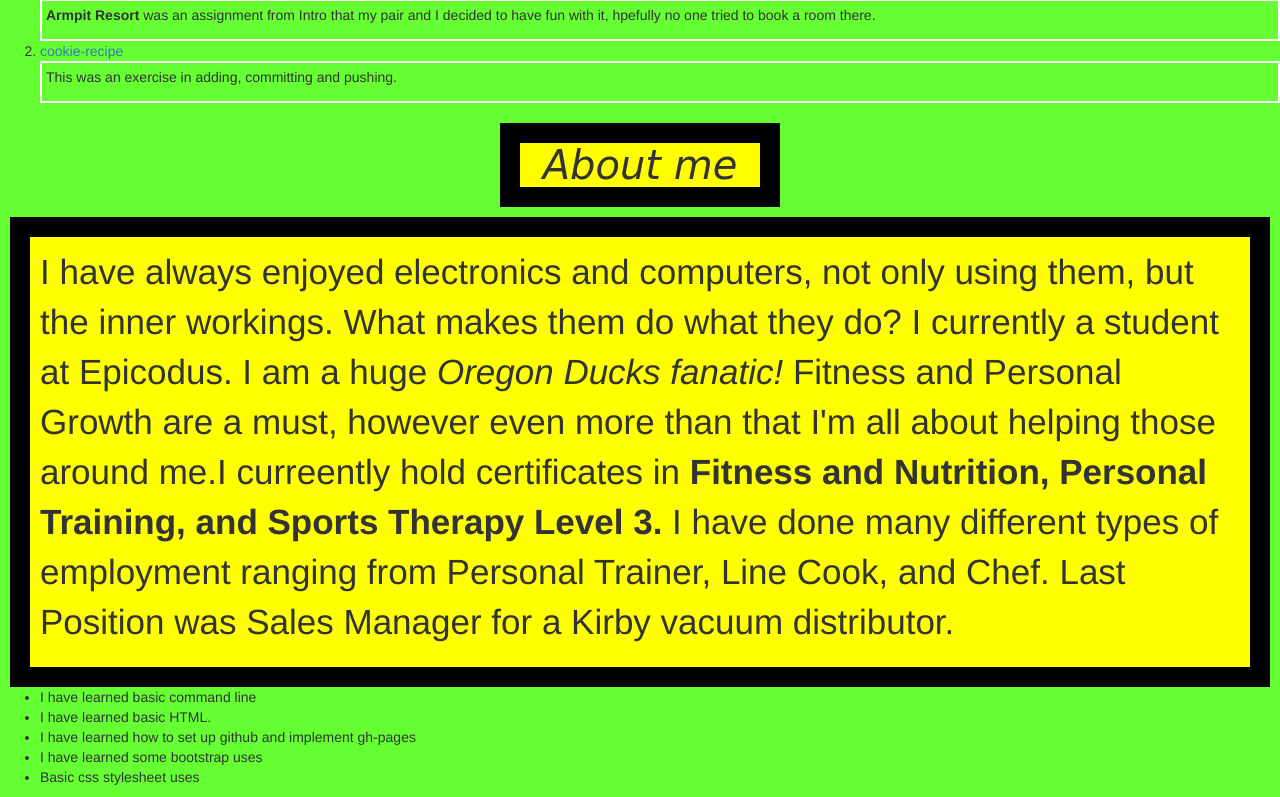
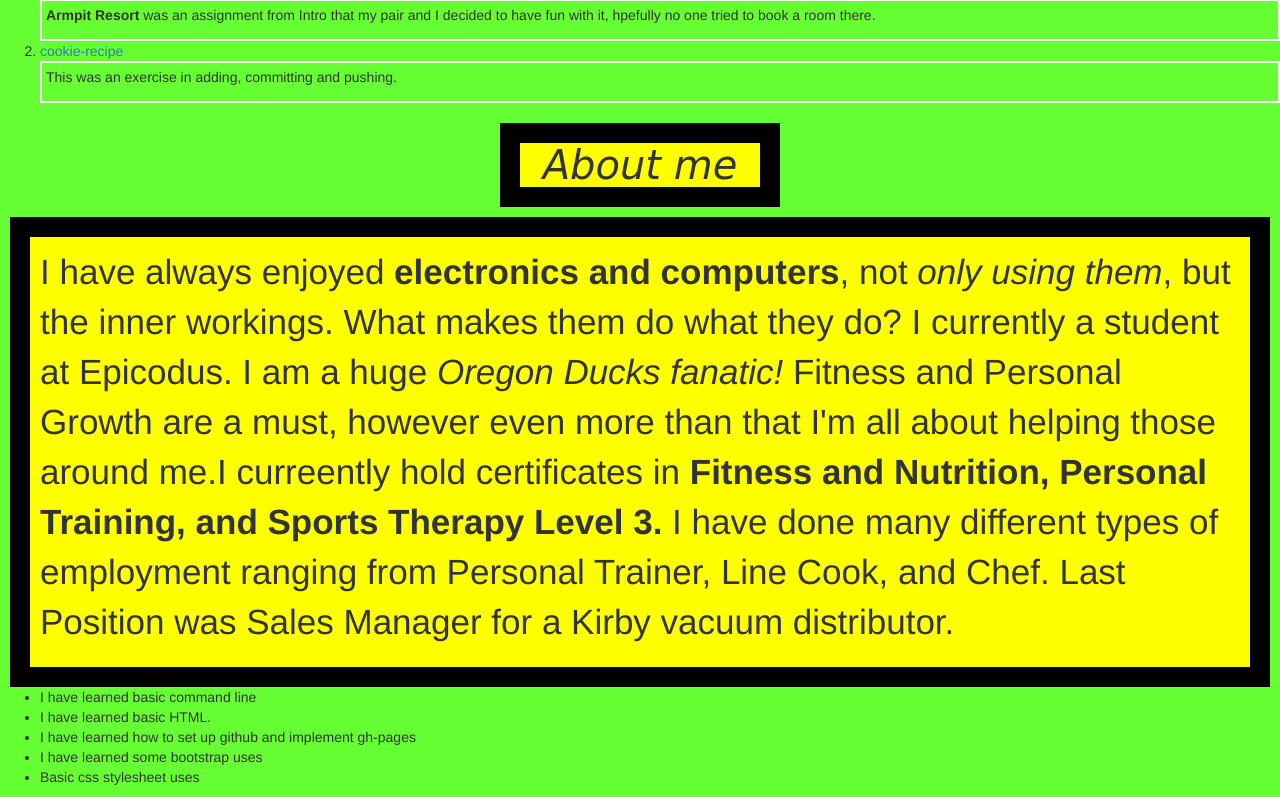
Before and after one commit to dbethune0109/code-review, a plain HTML site: page index.html in a window 1280 px wide. Shown: the part 1032-1829 px from the top of the page. Drawn offline with nearby package versions, Linux system fonts and the light colour scheme.

Commit message:
Add files via upload

```diff
--- a/css/styles.css
+++ b/css/styles.css
@@ -37,3 +37,4 @@
   font-family: fantasy;
   font-weight: bold;
   font-size: 45px;
+}
--- a/index.html
+++ b/index.html
@@ -46,7 +46,7 @@
      </ol>
        <h1 class="hd1">About me</h1>
       <div class="align">
-       <p class="aboutme">I have always enjoyed<strong></strong> electronics and computers</strong>, not only using them, but the inner workings. What makes them do what they do? I currently a student at Epicodus. I am a huge<span class="gold"><em> Oregon Ducks fanatic!</em></span> Fitness and Personal Growth are a must, however even more than that I'm all about helping those around me.I curreently hold certificates in<strong> Fitness and Nutrition, Personal Training, and Sports Therapy Level 3.</strong> I have done many different types of employment ranging from Personal Trainer, Line Cook, and Chef. Last Position was Sales Manager for a Kirby vacuum distributor.</p>
+       <p class="aboutme">I have always enjoyed<strong> electronics and computers</strong>, not <em>only using them</em>, but the inner workings. What makes them do what they do? I currently a student at Epicodus. I am a huge<span class="gold"><em> Oregon Ducks fanatic!</em></span> Fitness and Personal Growth are a must, however even more than that I'm all about helping those around me.I curreently hold certificates in<strong> Fitness and Nutrition, Personal Training, and Sports Therapy Level 3.</strong> I have done many different types of employment ranging from Personal Trainer, Line Cook, and Chef. Last Position was Sales Manager for a Kirby vacuum distributor.</p>
       </div>
      </div>
       <ul>
```
